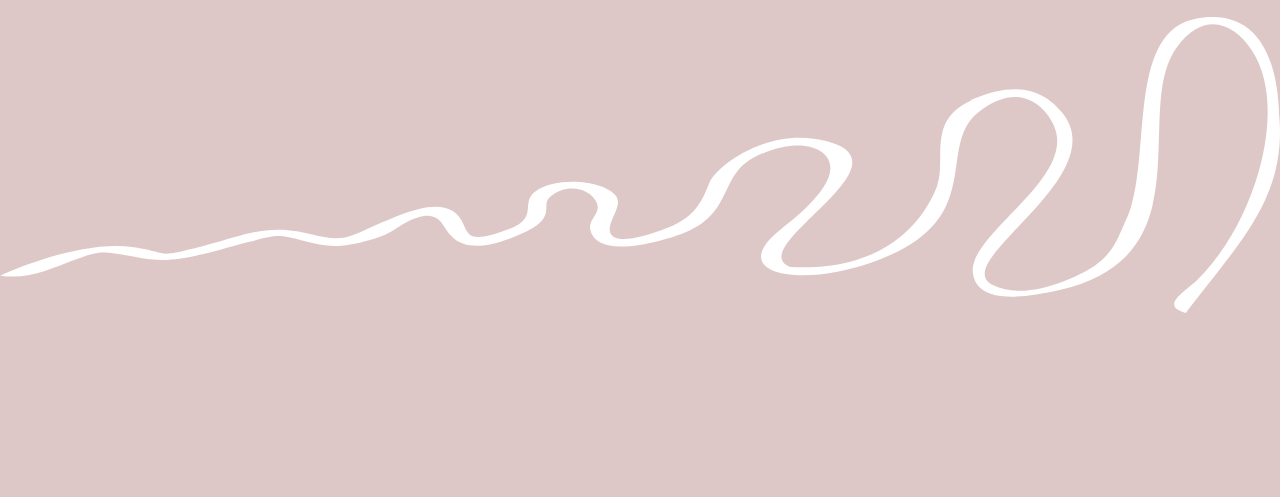
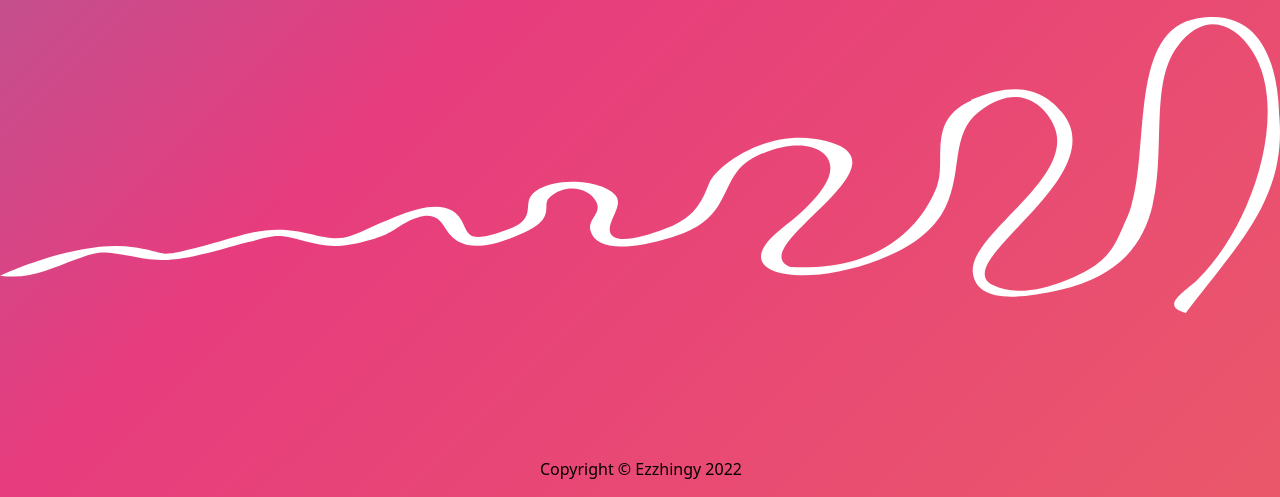
Before and after one commit to Ezzhingy/library, a plain HTML site: page index.html in a window 1280 px wide. Shown: the part 303-800 px from the top of the page. Drawn offline with Linux system fonts and the light colour scheme.

Commit message:
Fix small bugs

```diff
--- a/index.html
+++ b/index.html
@@ -53,7 +53,7 @@
         </div>
         <div class="body"></div>
         <div class="footer">
-
+            <p>Copyright © <a href="https://github.com/Ezzhingy">Ezzhingy</a> 2022</p>
         </div>
     </div>
 
--- a/styles.css
+++ b/styles.css
@@ -13,14 +13,33 @@
 }
 
 body {
-    background-color: var(--default-pink);
     font-family:system-ui, -apple-system, BlinkMacSystemFont, 'Segoe UI', Roboto, Oxygen, Ubuntu, Cantarell, 'Open Sans', 'Helvetica Neue', sans-serif;
+    /* Background transition credits to Alison Quaglia */
+    background: linear-gradient(-45deg, #ee7752, #e73c7e, #23a6d5, #23d5ab);
+    background-size: 400% 400%;
+    animation: gradient 15s ease infinite;
+}
+
+@keyframes gradient {
+    0% {
+        background-position: 0% 50%;
+    }
+    50% {
+        background-position: 100% 50%;
+    }
+    100% {
+        background-position: 0% 50%;
+    }
 }
 
 img {
     position: absolute;
     top: 40%;
     width: 100%;
+}
+
+button {
+    border-radius: 8px;
 }
 
 .header {
@@ -106,6 +125,7 @@ img {
     font-size: large;
     padding-top: 10px;
     position: relative;
+    border-radius: 10px;
 }
 
 .card p {
@@ -144,3 +164,23 @@ img {
 .unread-btn::after {
     content: 'Unread';
 }
+
+.footer {
+    font-size: 1rem;
+    display: flex;
+    align-items: center;
+    justify-content: center;
+}
+
+.footer p {
+    text-align: center;
+}
+
+.footer a {
+    text-decoration: none;
+    color: black;
+}
+
+.footer a:hover {
+    font-weight: 700;
+}
```
